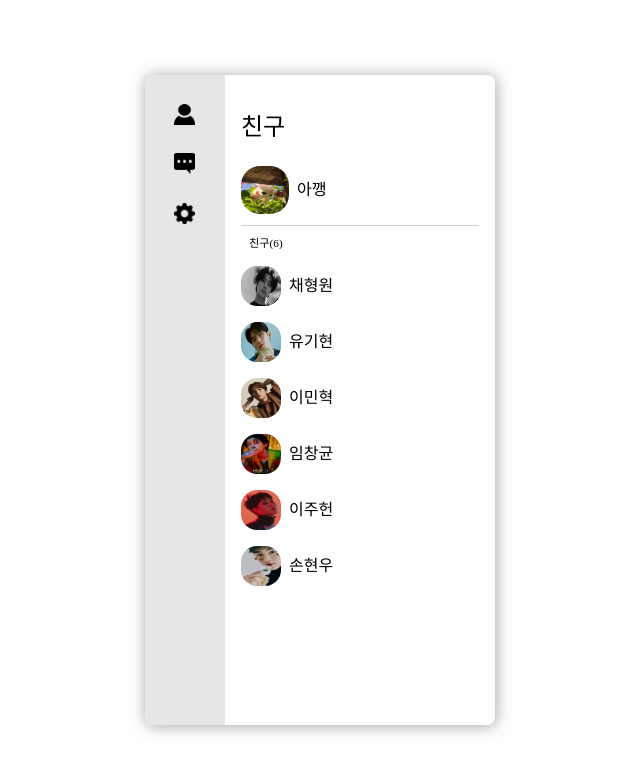
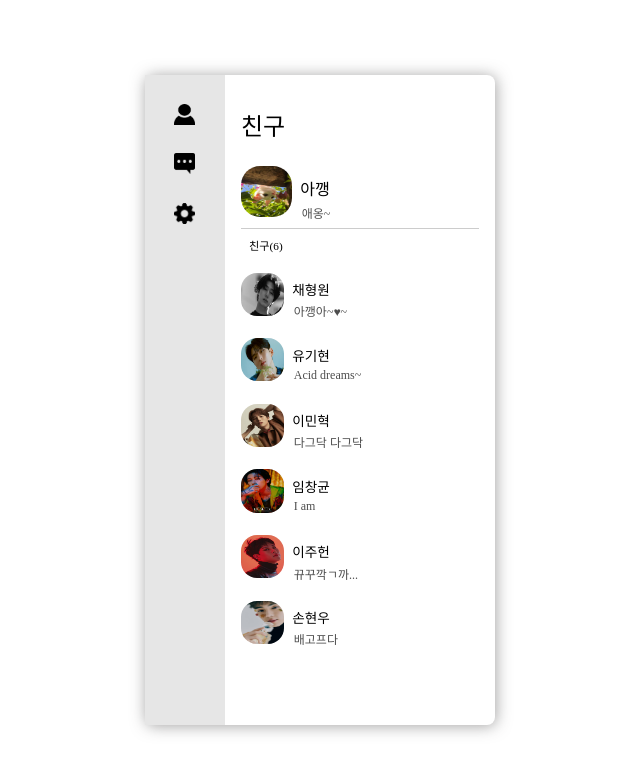
Before and after one commit to oyatplum/react-messenger-17th-Refactoring, a React (Create React App) app: page /friends in a window 1280 px wide. Shown: the top 772 px of the page, without its empty margins (320-960 px from the left). Built offline with nearby package versions, Linux system fonts and the light colour scheme; a web font is replaced by a local one.

Commit message:
style: add personal message

```diff
--- a/src/component/chatting/toggleUser.tsx
+++ b/src/component/chatting/toggleUser.tsx
@@ -2,7 +2,6 @@ import styled from 'styled-components';
 import { useRecoilState } from 'recoil';
 import { UserInfo } from '../../interface/interface';
 import { selectedUser } from '../../atom/atom';
-import userList from '../../json/users.json';
 
 const ToggleUser = ({ userId, userName }: UserInfo) => {
   const [selectedId, setSelectedId] = useRecoilState(selectedUser);
--- a/src/json/users.json
+++ b/src/json/users.json
@@ -1,9 +1,9 @@
 [
-  { "userId": 0, "userName": "아깽" },
-  { "userId": 1, "userName": "채형원" },
-  { "userId": 0, "userName": "유기현" },
-  { "userId": 0, "userName": "이민혁" },
-  { "userId": 0, "userName": "임창균" },
-  { "userId": 0, "userName": "이주헌" },
-  { "userId": 0, "userName": "손현우" }
+  { "userId": 0, "userName": "아깽", "userMessage": "애옹~" },
+  { "userId": 1, "userName": "채형원", "userMessage": "아깽아~♥~" },
+  { "userId": 0, "userName": "유기현", "userMessage": "Acid dreams~" },
+  { "userId": 0, "userName": "이민혁", "userMessage": "다그닥 다그닥" },
+  { "userId": 0, "userName": "임창균", "userMessage": "I am" },
+  { "userId": 0, "userName": "이주헌", "userMessage": "뀨꾸깍ㄱ까..." },
+  { "userId": 0, "userName": "손현우", "userMessage": "배고프다" }
 ]
--- a/src/pages/FriendsListPage.tsx
+++ b/src/pages/FriendsListPage.tsx
@@ -1,4 +1,4 @@
-import React from 'react';
+import React, { useEffect, useState } from 'react';
 import { useRecoilState } from 'recoil';
 import styled from 'styled-components';
 import userList from '../json/users.json';
@@ -11,9 +11,13 @@ const FriendsListPage = () => {
         <>
           {index == 0 ? (
             <>
-              <User>
+              <User //클릭하면 채팅창으로 이동하게
+              >
                 <MyImage src={`/images/${user.userId}.jpg`} />
-                <MyName>{user.userName}</MyName>
+                <div className="text">
+                  <MyName>{user.userName}</MyName>
+                  <Message>{user.userMessage}</Message>
+                </div>
               </User>
               <Line>
                 <div>{'친구(6)'}</div>
@@ -22,7 +26,10 @@ const FriendsListPage = () => {
           ) : (
             <User>
               <PartImage src={`/images/${index}.jpg`} />
-              <PartName>{user.userName}</PartName>
+              <div className="text">
+                <PartName>{user.userName}</PartName>
+                <Message>{user.userMessage}</Message>
+              </div>
             </User>
           )}
         </>
@@ -38,24 +45,32 @@ const Friends = styled.div`
 const Container = styled.div`
   width: 270px;
 `;
-
 const User = styled.div`
   display: flex;
+  align-items: center;
   :hover {
     background-color: #e6e6e6;
     cursor: pointer;
   }
+  .text {
+    display: block;
+    margin: 1.1rem 0 0 0.5rem;
+    height: 3rem;
+  }
 `;
 const MyImage = styled.img`
   margin: 0.5rem 0 0.5rem 1rem;
-  height: 3rem;
-  width: 3rem;
+  height: 3.2rem;
+  width: 3.2rem;
   border-radius: 1.2rem;
 `;
 const MyName = styled.div`
-  line-height: 4rem;
-  text-align: center;
-  margin-left: 0.5rem;
+  font-size: 1rem;
+`;
+const Message = styled.div`
+  font-size: 0.75rem;
+  padding: 0.2rem 0 0 0.1rem;
+  color: #4d4d4d;
 `;
 const Line = styled.div`
   border-top: 1px solid #cccccc;
@@ -68,13 +83,11 @@ const Line = styled.div`
 `;
 const PartImage = styled.img`
   margin: 0.5rem 0 0.5rem 1rem;
-  height: 2.5rem;
-  width: 2.5rem;
+  height: 2.7rem;
+  width: 2.7rem;
   border-radius: 1rem;
 `;
 const PartName = styled.div`
-  line-height: 3.5rem;
-  text-align: center;
-  margin-left: 0.5rem;
+  font-size: 0.85rem;
 `;
 export default FriendsListPage;
```
Also changed, not shown: src/component/friends/targetUser.tsx (+1 -1 lines).
